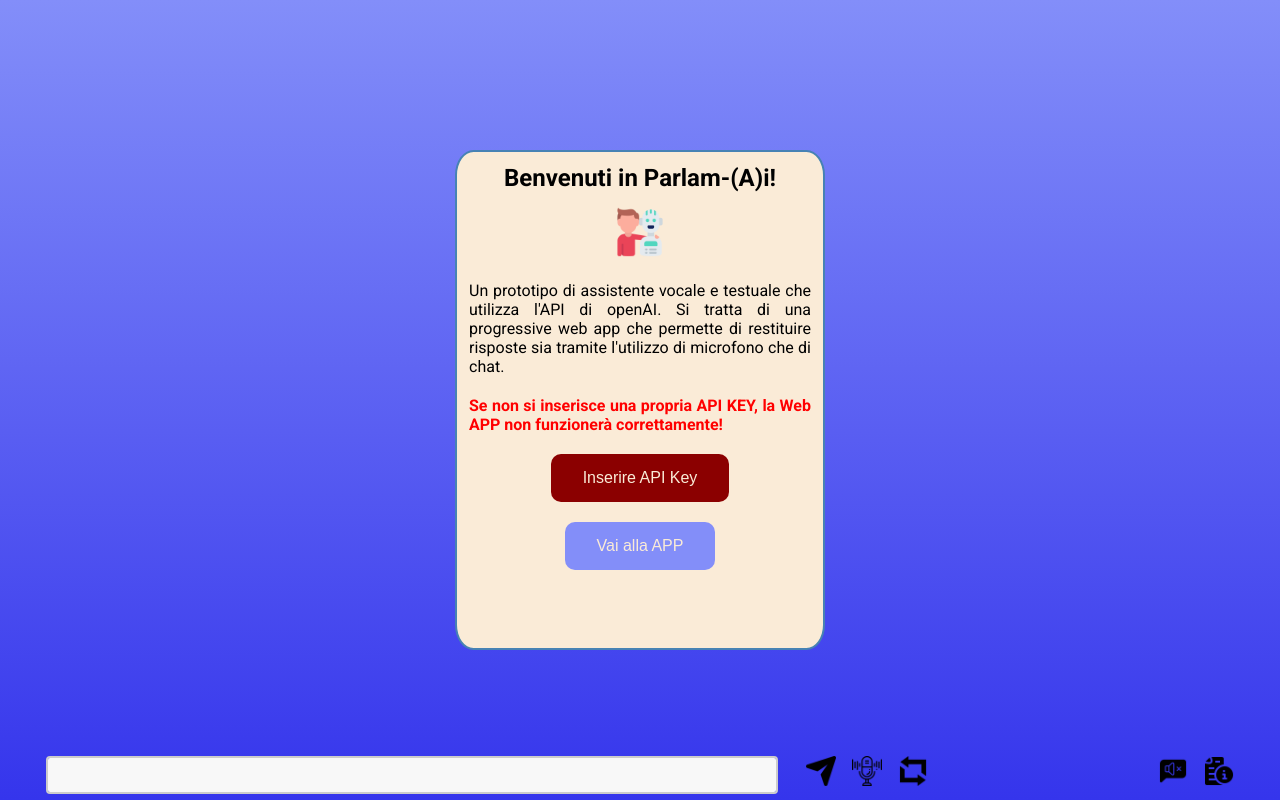
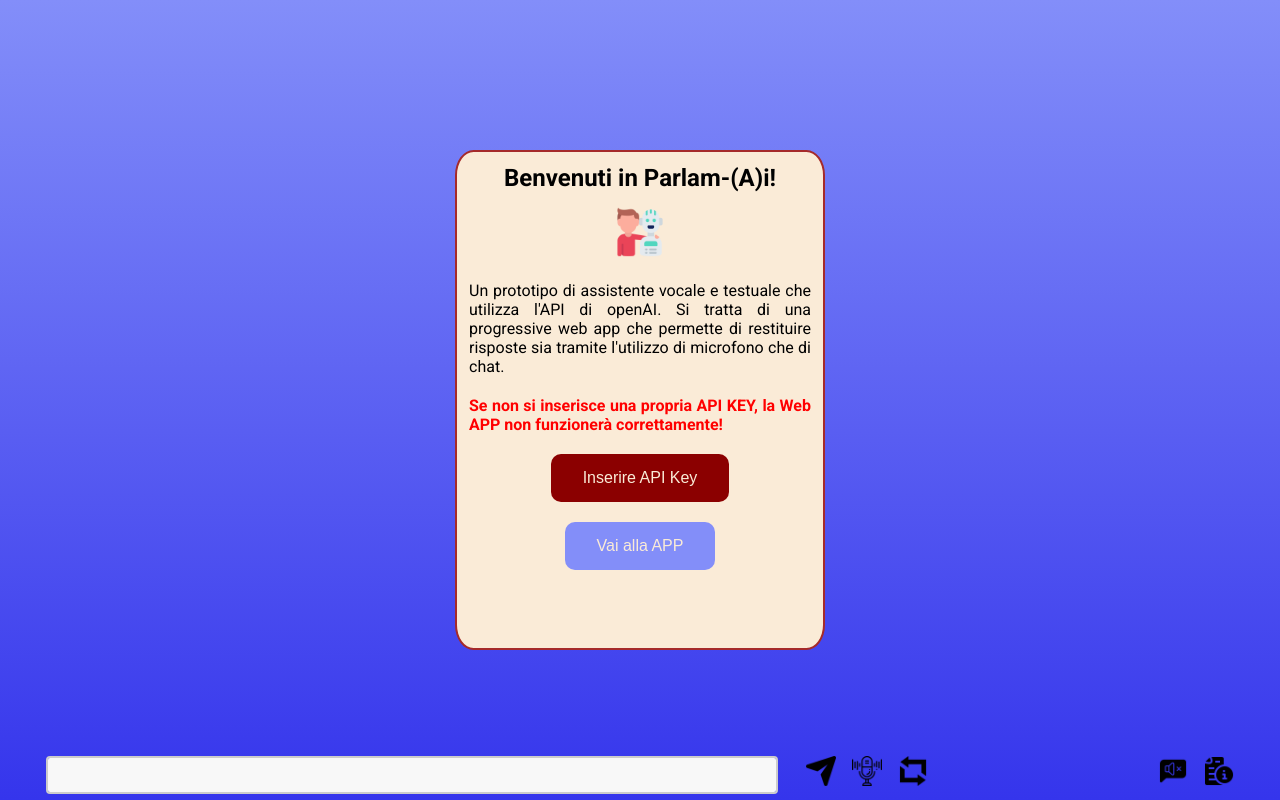
Before and after one commit to JarielGFox/parlaAI, a plain HTML site: page index.html in a window 1280 px wide. Drawn offline with Linux system fonts and the light colour scheme; a script that the page names is missing.

Commit message:
small css fix

```diff
--- a/style.css
+++ b/style.css
@@ -147,7 +147,7 @@ main {
 .modal {
     position: absolute;
     display: none;
-    border: solid 2px steelblue;
+    border: solid 2px brown;
     border-radius: 5%;
     padding: 12px;
     background-color: antiquewhite;
```
